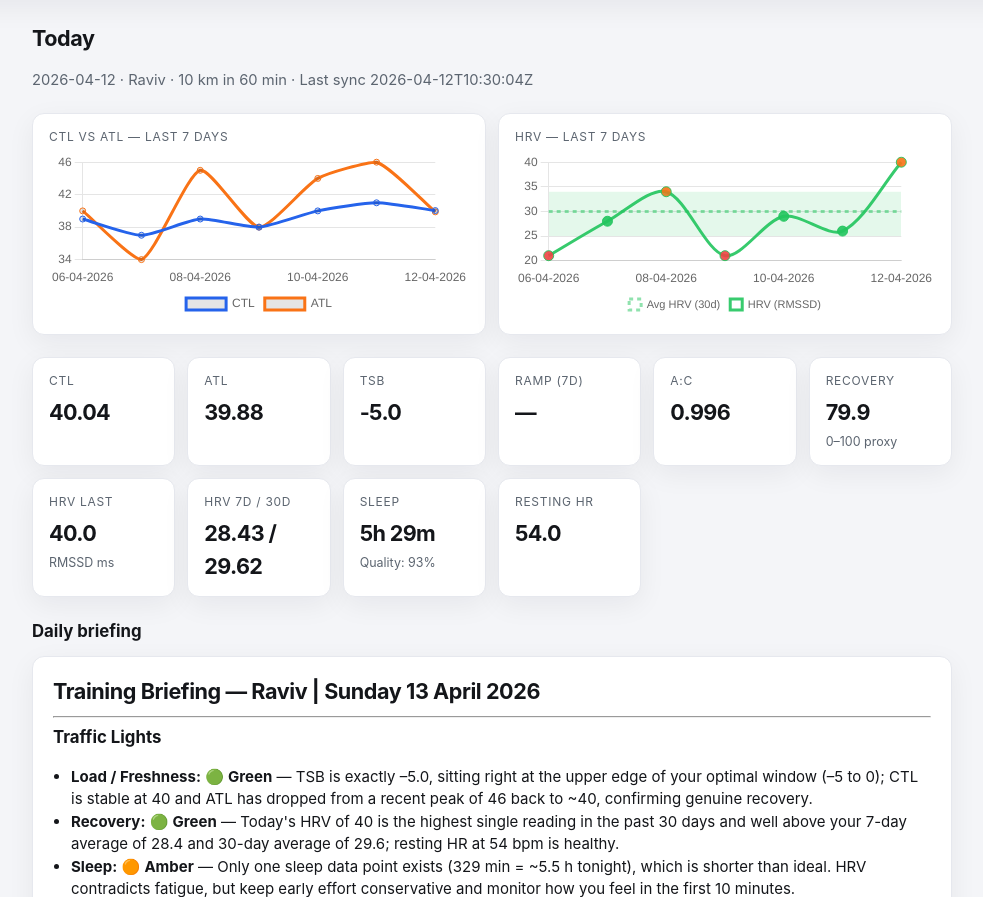
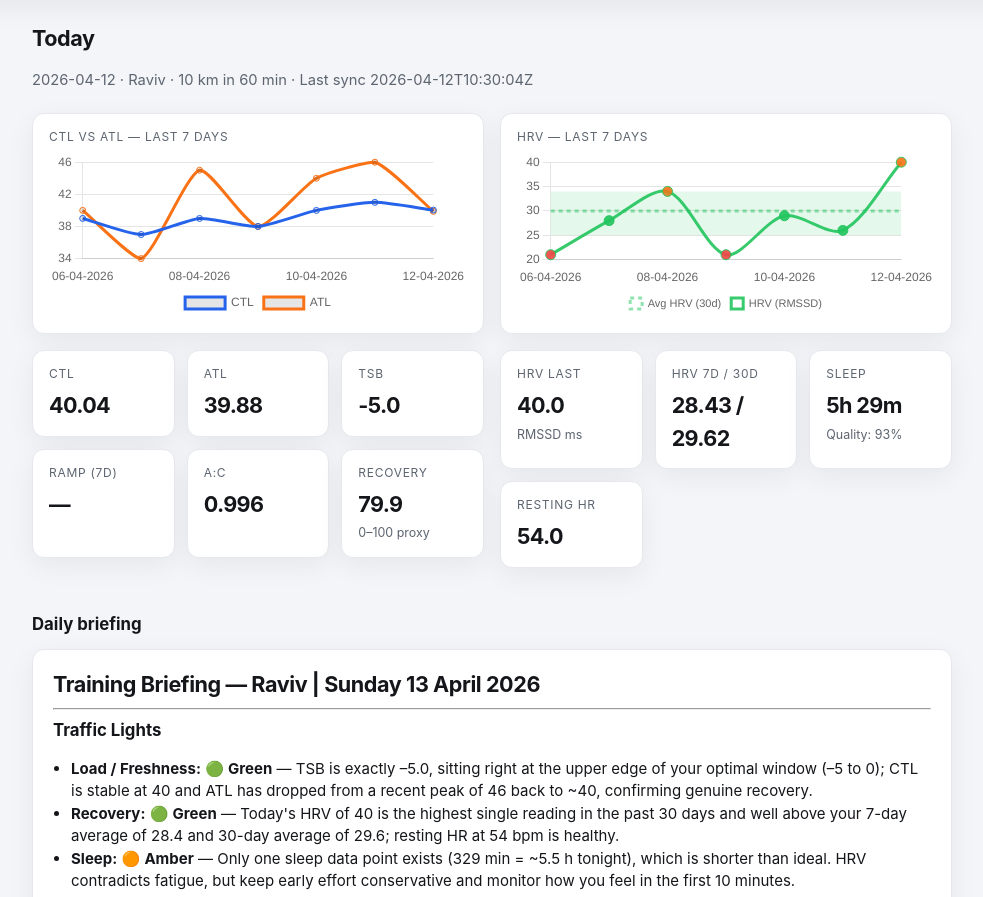
Before and after one commit to Raviv65/running-coach, a Flask app: page / in a window 1280 px wide. Shown: the part 54-951 px from the top of the page, without its empty margins (148-1131 px from the left). Run offline with Flask 3, Linux system fonts and the light colour scheme.

Commit message:
Reorganise dashboard: metrics grouped under each chart column
Co-Authored-By: Claude Sonnet 4.6 <noreply@anthropic.com>

```diff
--- a/static/css/app.css
+++ b/static/css/app.css
@@ -88,18 +88,27 @@ h1 {
 .charts-row {
   display: grid;
   grid-template-columns: 1fr 1fr;
-  gap: 12px;
-  margin-bottom: 22px;
+  gap: 16px;
+  margin-bottom: 20px;
 }
 
-.chart-card {
-  padding: 14px 16px;
+.chart-col {
+  display: flex;
+  flex-direction: column;
+  gap: 16px;
+}
+
+.chart-card { padding: 16px; }
+
+.grid-2 {
+  display: grid;
+  grid-template-columns: 1fr 1fr 1fr;
+  gap: 12px;
 }
 
 @media (max-width: 600px) {
-  .charts-row {
-    grid-template-columns: 1fr;
-  }
+  .charts-row { grid-template-columns: 1fr; }
+  .grid-2 { grid-template-columns: 1fr 1fr; }
 }
 
 .grid {
--- a/templates/index.html
+++ b/templates/index.html
@@ -4,20 +4,14 @@
 <h1>Today</h1>
 <p class="sub">{{ today }} · {{ athlete.name }} · {{ athlete.goal }}{% if last_sync %} · Last sync {{ last_sync[:19] }}Z{% endif %}</p>
 
-<!-- Charts row -->
+<!-- Charts row with metrics underneath each -->
 <div class="charts-row">
+  <div class="chart-col">
     <div class="card chart-card">
       <div class="label">CTL vs ATL — Last 7 Days</div>
       <canvas id="loadChart" height="120"></canvas>
     </div>
-  <div class="card chart-card">
-    <div class="label">HRV — Last 7 Days</div>
-    <canvas id="hrvChart" height="120"></canvas>
-  </div>
-</div>
-
-<!-- Metrics grid -->
-<div class="grid">
+    <div class="grid grid-2">
       <div class="card">
         <div class="label">CTL</div>
         <div class="value">{{ metrics.get("ctl") if metrics.get("ctl") is not none else "—" }}</div>
@@ -43,8 +37,17 @@
         <div class="value">{{ metrics.get("recovery_score") if metrics.get("recovery_score") is not none else "—" }}</div>
         <div class="hint">0–100 proxy</div>
       </div>
+    </div>
+  </div>
+
+  <div class="chart-col">
+    <div class="card chart-card">
+      <div class="label">HRV — Last 7 Days</div>
+      <canvas id="hrvChart" height="120"></canvas>
+    </div>
+    <div class="grid grid-2">
       <div class="card">
-    <div class="label">HRV last</div>
+        <div class="label">HRV Last</div>
         <div class="value">{{ metrics.get("hrv_last") if metrics.get("hrv_last") is not none else "—" }}</div>
         <div class="hint">RMSSD ms</div>
       </div>
@@ -70,6 +73,8 @@
       <div class="card">
         <div class="label">Resting HR</div>
         <div class="value">{{ metrics.get("resting_hr") if metrics.get("resting_hr") is not none else "—" }}</div>
+      </div>
+    </div>
   </div>
 </div>
 
```
Lines whose indentation alone changed are shown as unchanged.
